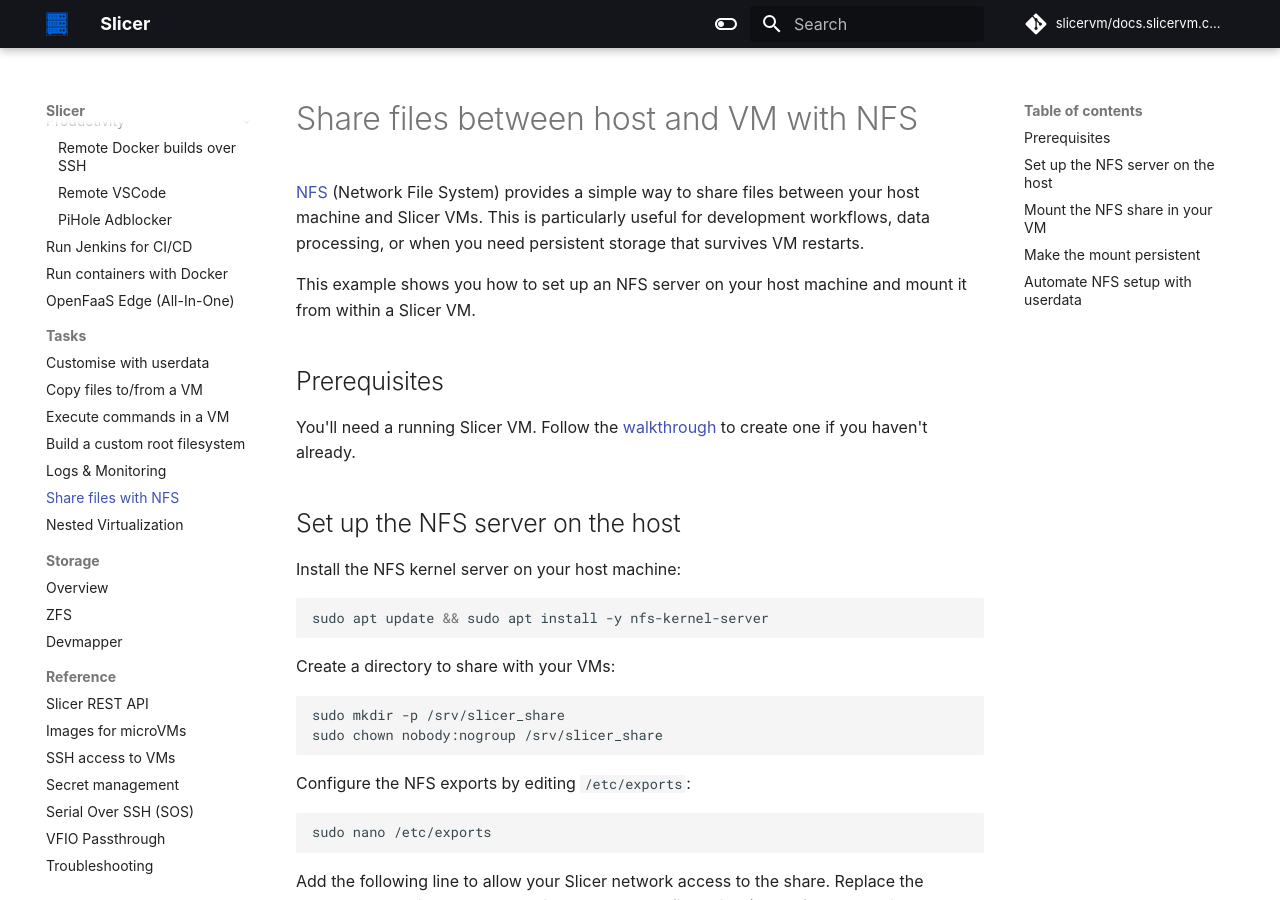
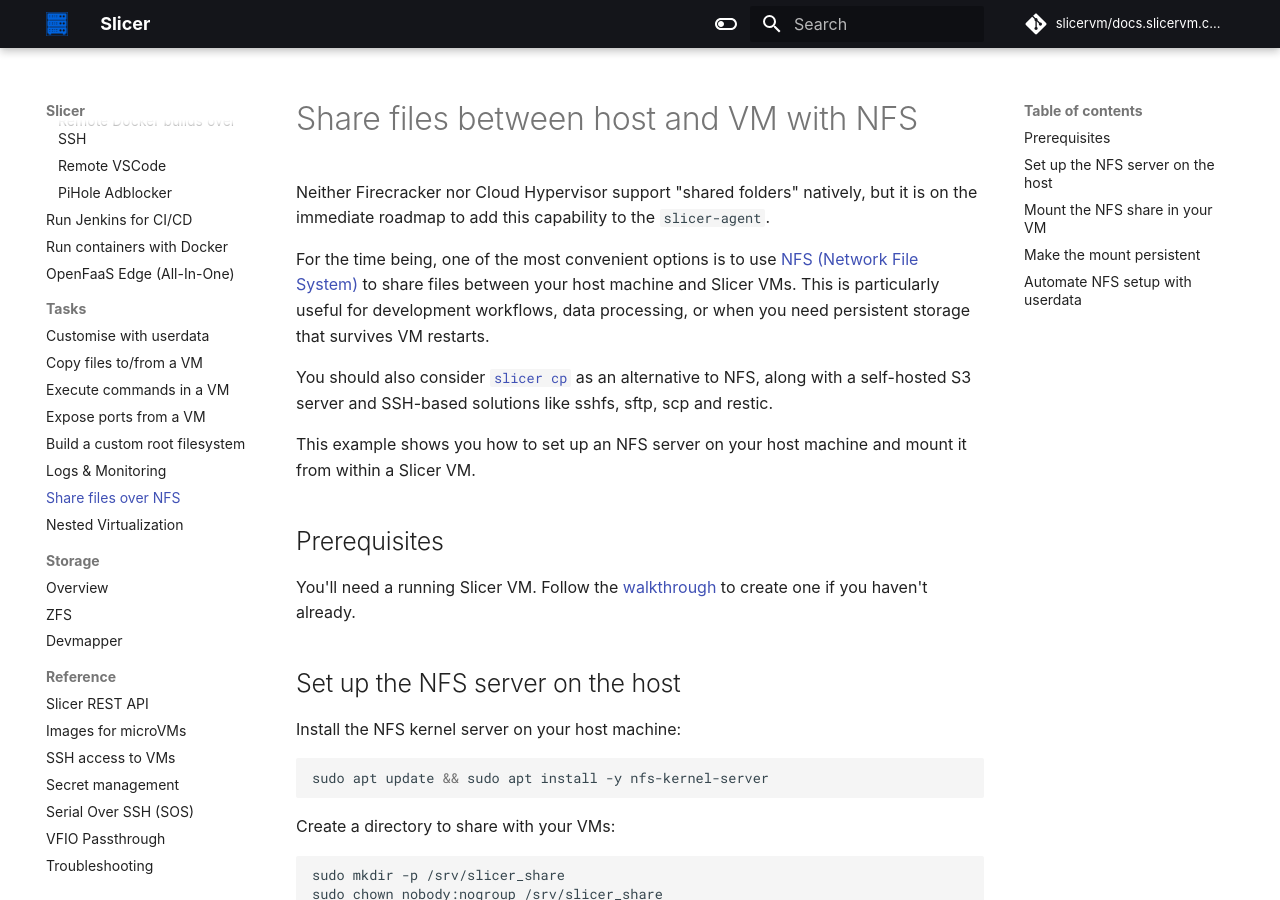
Before and after one commit to slicervm/docs.slicervm.com, an MkDocs documentation site: the page built from docs/tasks/share-files-with-nfs.md, in a window 1280 px wide and 900 px high. Built offline with MkDocs 1.6.1 and Material for MkDocs 9.7.7, drawn with Linux system fonts in a browser that asks for light colours; some web fonts are replaced; comment, search, counter and statistics services are not loaded.

Commit message:
Page on port-forwarding and exposing services
Signed-off-by: Alex Ellis (OpenFaaS Ltd) <alexellis2@gmail.com>

```diff
--- a/docs/tasks/share-files-with-nfs.md
+++ b/docs/tasks/share-files-with-nfs.md
@@ -1,6 +1,10 @@
 # Share files between host and VM with NFS
 
-[NFS](https://wiki.archlinux.org/title/NFS) (Network File System) provides a simple way to share files between your host machine and Slicer VMs. This is particularly useful for development workflows, data processing, or when you need persistent storage that survives VM restarts.
+Neither Firecracker nor Cloud Hypervisor support "shared folders" natively, but it is on the immediate roadmap to add this capability to the `slicer-agent`.
+
+For the time being, one of the most convenient options is to use [NFS (Network File System)](https://en.wikipedia.org/wiki/Network_File_System) to share files between your host machine and Slicer VMs. This is particularly useful for development workflows, data processing, or when you need persistent storage that survives VM restarts.
+
+You should also consider [`slicer cp`](/tasks/copy-files) as an alternative to NFS, along with a self-hosted S3 server and SSH-based solutions like sshfs, sftp, scp and restic.
 
 This example shows you how to set up an NFS server on your host machine and mount it from within a Slicer VM.
 
--- a/mkdocs.yml
+++ b/mkdocs.yml
@@ -117,9 +117,10 @@
       - Customise with userdata: tasks/userdata.md
       - Copy files to/from a VM: tasks/copy-files.md
       - Execute commands in a VM: tasks/execute-commands.md
+      - Expose ports from a VM: tasks/expose-ports.md
       - Build a custom root filesystem: tasks/custom-image.md
       - Logs & Monitoring: tasks/monitoring.md
-      - Share files with NFS: tasks/share-files-with-nfs.md
+      - Share files over NFS: tasks/share-files-with-nfs.md
       - Nested Virtualization: tasks/nested-virtualization.md
   - Storage:
       - Overview: storage/overview.md
```
Also changed, not shown: docs/tasks/expose-ports.md (added, +100 -0 lines).
